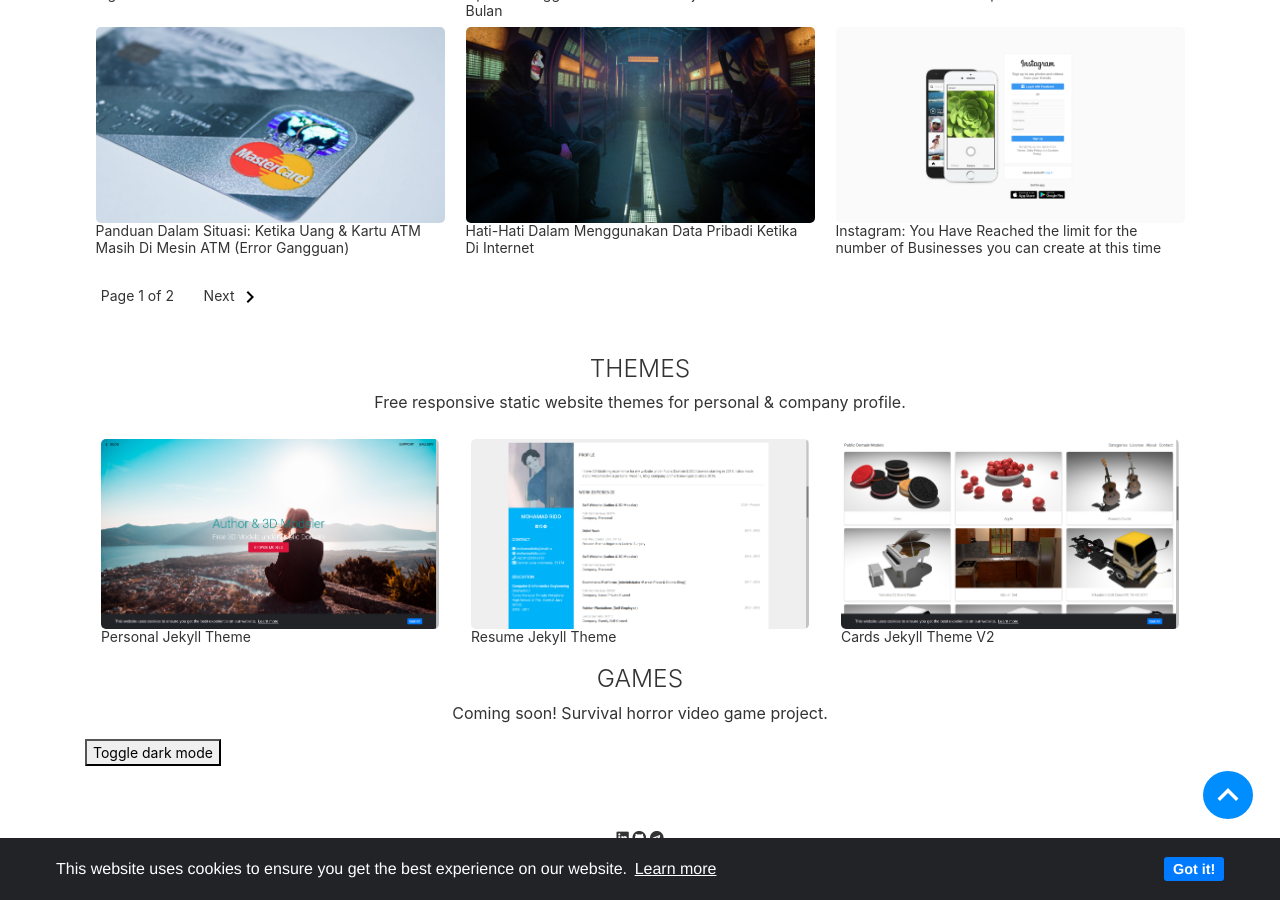
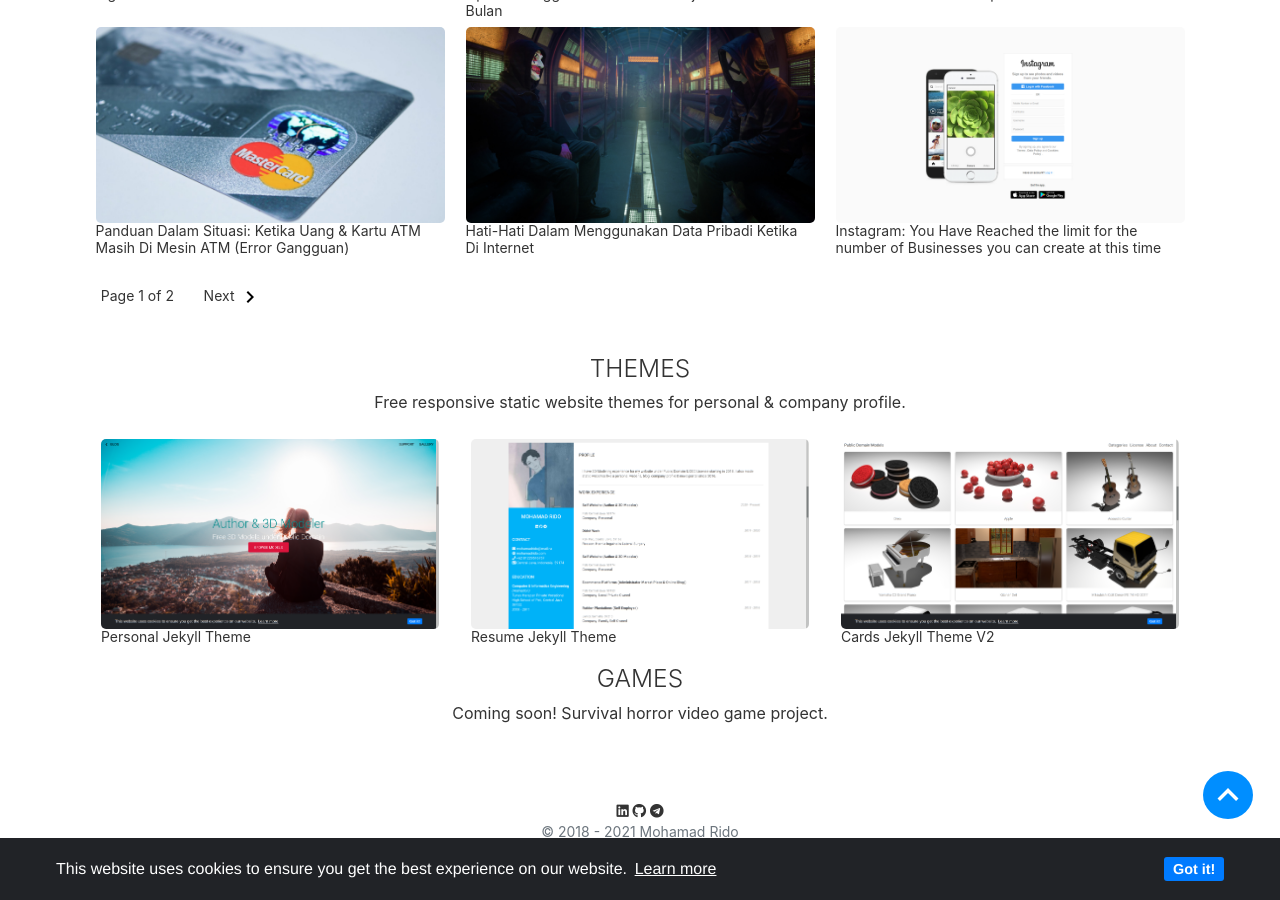
Before and after one commit to mohamadrido/blog, a Jekyll site: the page built from index.html, in a window 1280 px wide and 900 px high, scrolled down 1468 px. Built offline with Jekyll 4.4.1, drawn with Linux system fonts in a browser that asks for light colours; nearby versions of some CDN libraries; the list of posts is cut into pages by our own code.

Commit message:
Update index.html

```diff
--- a/index.html
+++ b/index.html
@@ -117,12 +117,4 @@ h1, h2, h3, h4, h5, h6, .h1, .h2, .h3, .h4, .h5, .h6 {
 <div class="container">
 <h3 style="text-align: center;">GAMES</h3>
 <p style="text-align: center; font-size: 16px;">Coming soon! Survival horror video game project.</p>
-    <button onclick="myFunction()">Toggle dark mode</button>
-
-<script>
-function myFunction() {
-   var element = document.body;
-   element.classList.toggle("dark-mode");
-}
-</script>
 </div>
```
